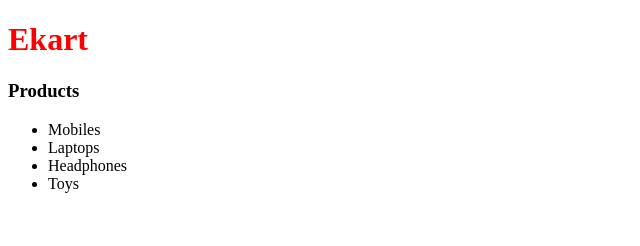
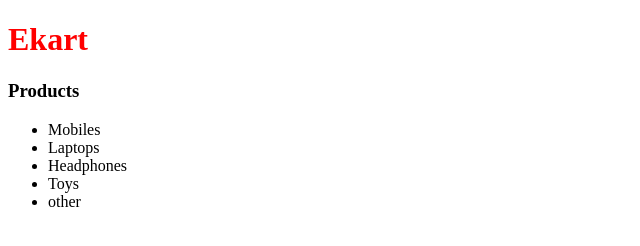
Before and after one commit to akhilkailas017/ekart2, a plain HTML site: page index.html in a window 1280 px wide. Shown: the full height of the page, 0-640 px from the left. Drawn offline with Linux system fonts and the light colour scheme.

Commit message:
add list

```diff
--- a/index.html
+++ b/index.html
@@ -14,6 +14,7 @@
         <li>Laptops</li>
         <li>Headphones</li>
         <li>Toys</li>
+        <li>other</li>
     </ul>
 </body>
 </html>
```
